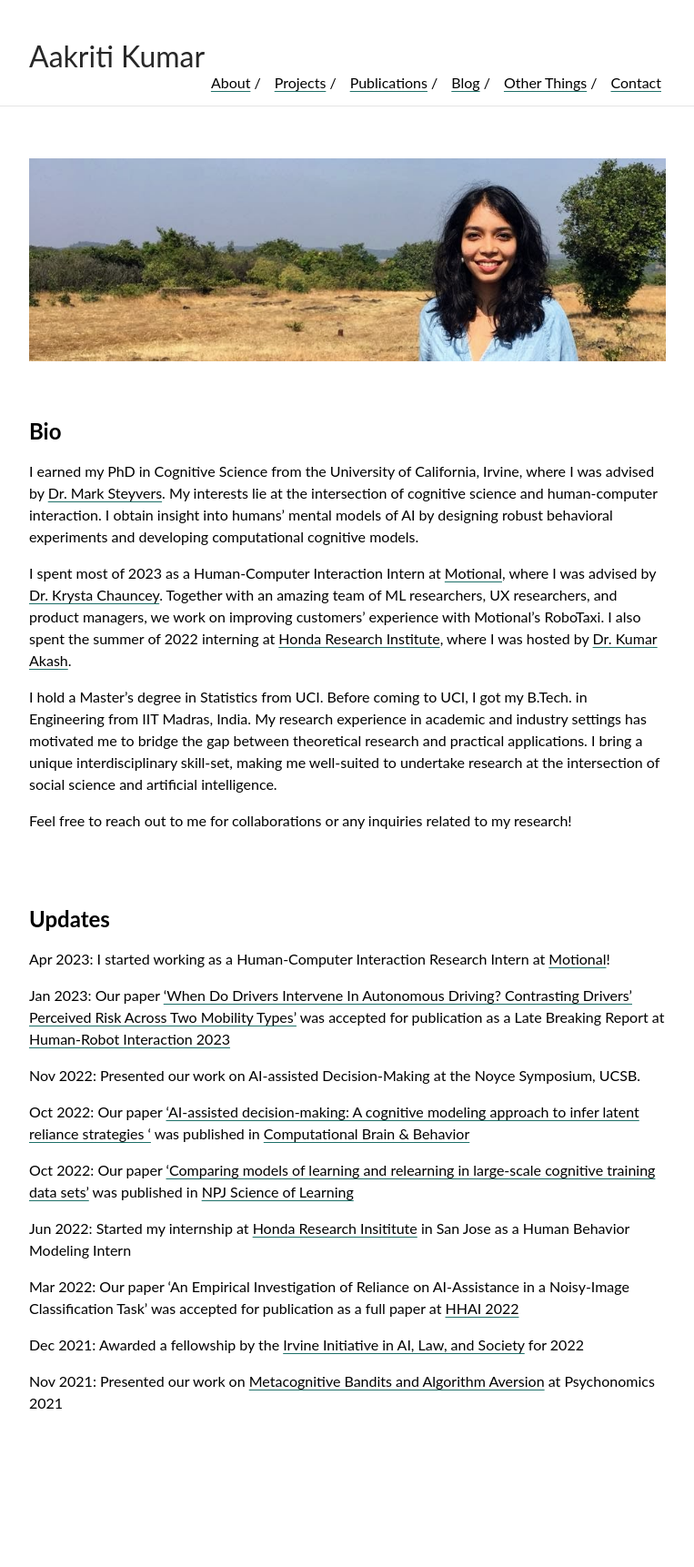
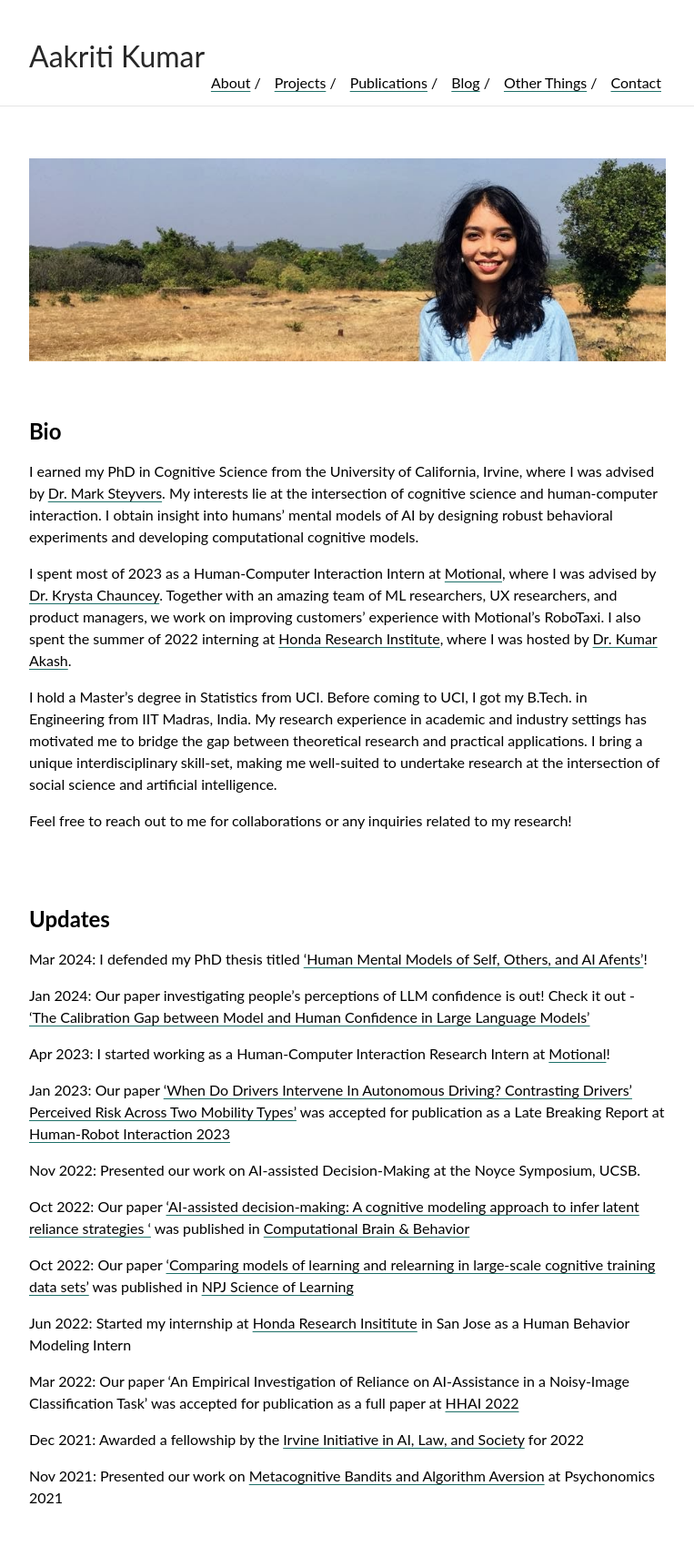
Before and after one commit to aakriti1kumar/aakriti1kumar.github.io, a Jekyll site: the page built from index.md, in a window 1280 px wide. Shown: the whole page at 91% size, without its empty margins (258-1021 px from the left). Built offline with Jekyll 4.4.1, drawn with Linux system fonts in a browser that asks for light colours; our own code applies the rules of GitHub Pages for plain Markdown files; before the commit the page ends 1618 px from its top, so only the background shows below that.

Commit message:
Update index.md

```diff
--- a/index.md
+++ b/index.md
@@ -19,6 +19,10 @@ Feel free to reach out to me for collaborations or any inquiries related to my r
 
 
 ## Updates
+
+Mar 2024: I defended my PhD thesis titled ['Human Mental Models of Self, Others, and AI Afents']()!
+
+Jan 2024: Our paper investigating people's perceptions of LLM confidence is out! Check it out - ['The Calibration Gap between Model and Human Confidence in Large Language Models'](https://arxiv.org/pdf/2401.13835.pdf)
 
 Apr 2023: I started working as a Human-Computer Interaction Research Intern at [Motional](motional.com)!
 
```
